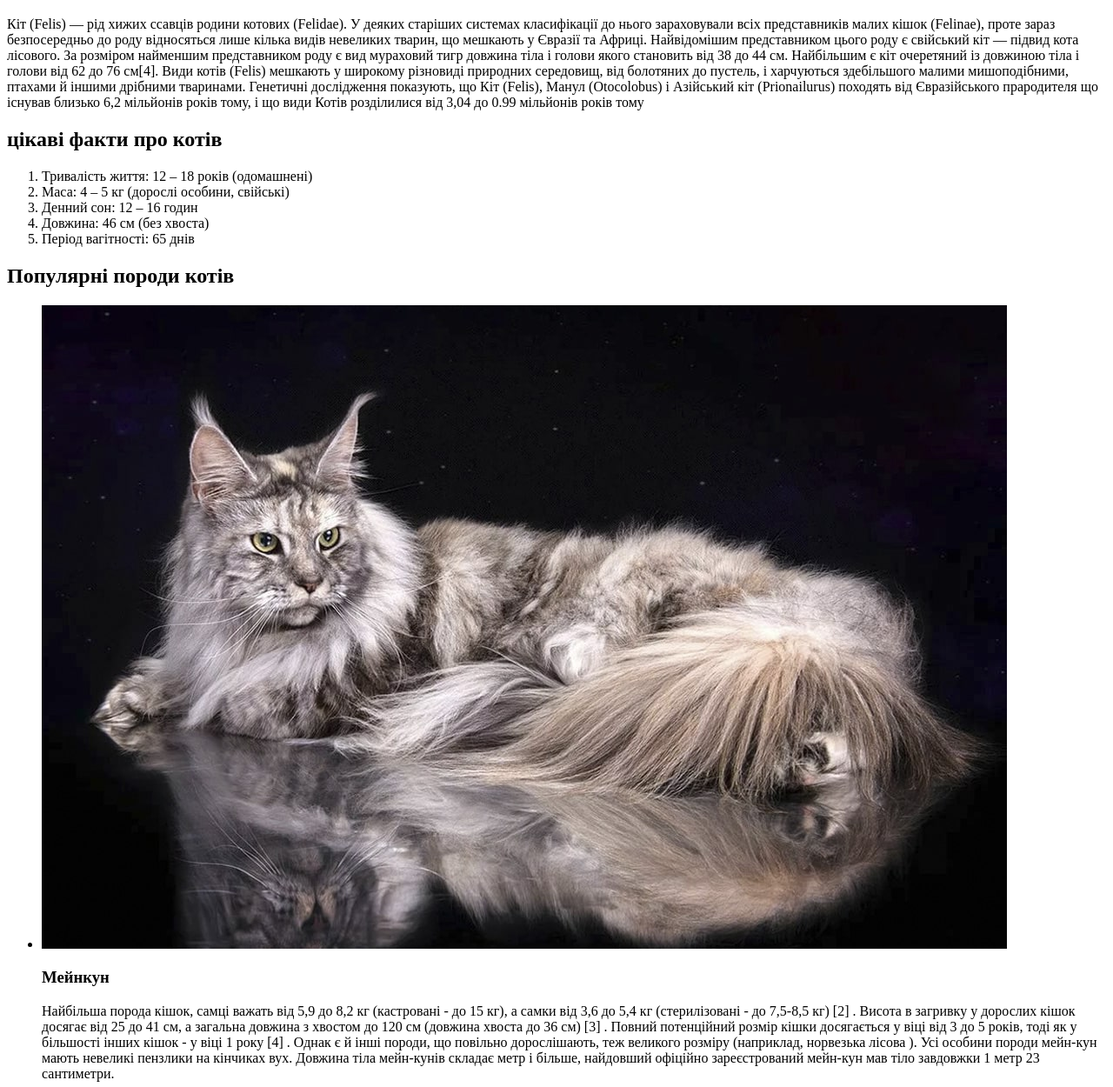
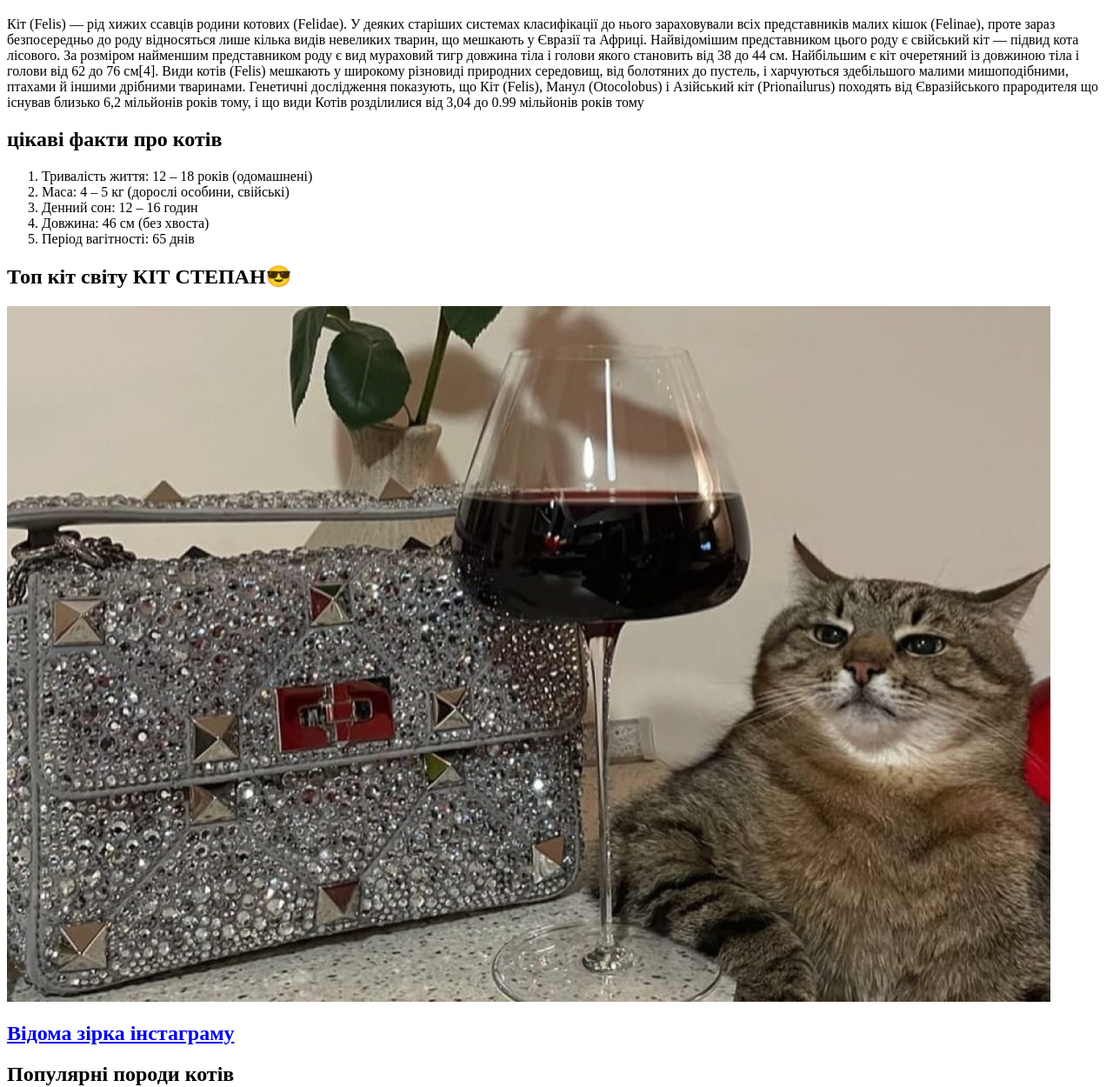
Before and after one commit to Tate-T/cats-breeds_news-paper_practice-, a plain HTML site: page index.html in a window 1280 px wide. Shown: the part 61-1311 px from the top of the page at 87% size. Drawn offline with Linux system fonts and the light colour scheme.

Commit message:
Кіт Степан

```diff
--- a/index.html
+++ b/index.html
@@ -32,6 +32,15 @@
         <li>Довжина: 46 см (без хвоста)</li>
         <li>Період вагітності: 65 днів</li>
     </ol>
+<article>
+    <h2>Топ кіт світу КІТ СТЕПАН😎</h2>
+    <img src="./images/cat.jpg" alt="СТЕПАН😎">
+    <p></p>
+    <a target="_blank" href="https://www.instagram.com/loveyoustepan/"> <h2>Відома зірка інстаграму</h2> </a>
+</article>
+
+
+
     <h2>Популярні породи котів</h2>
     <ul>
         <li>
```
Also changed, not shown: images/cat.jpg (added).
